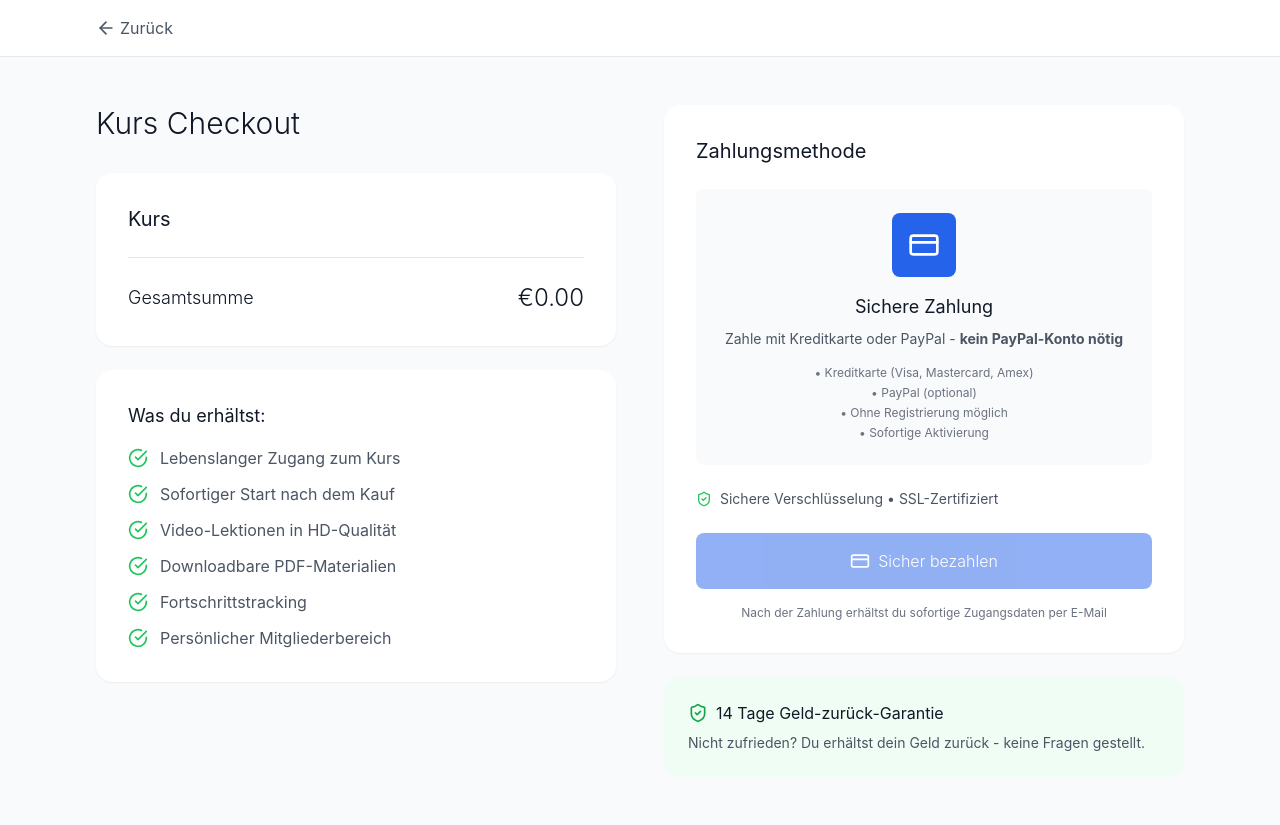
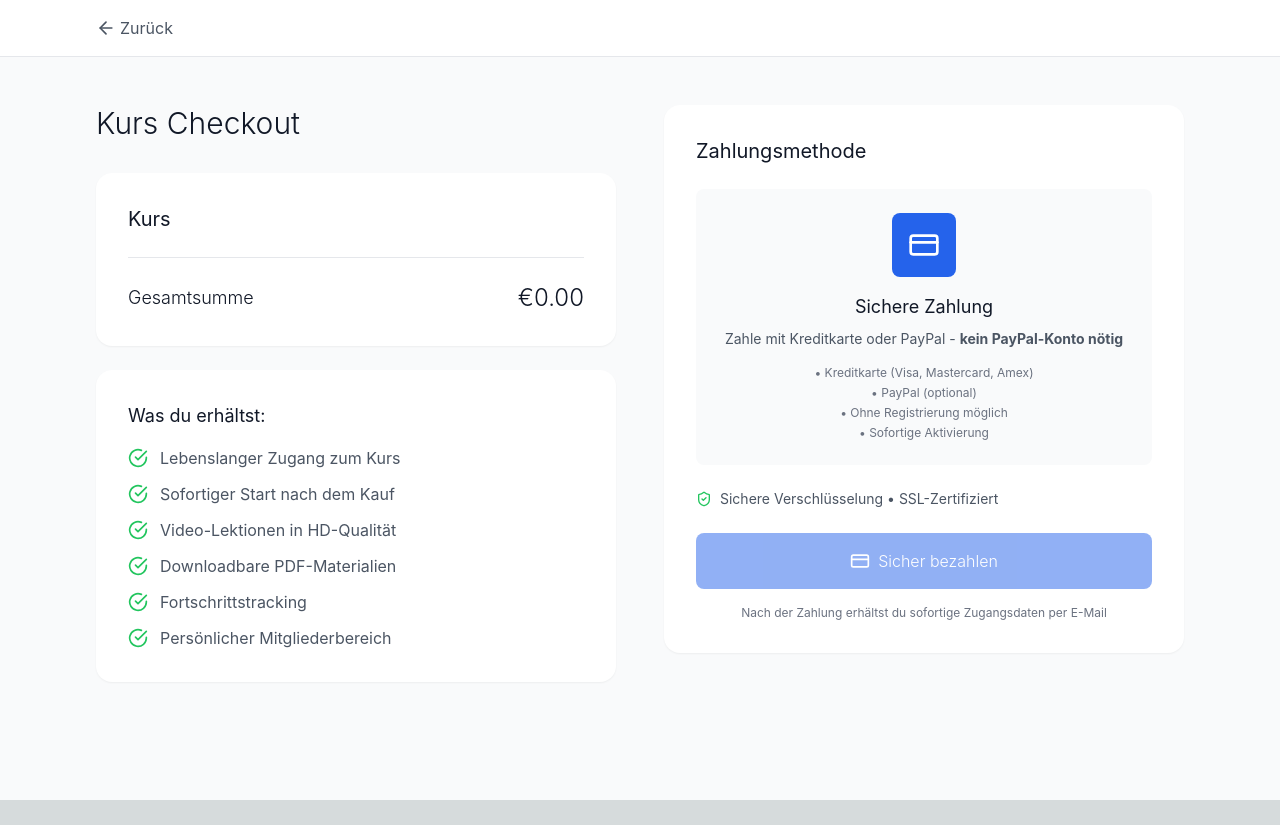
Before and after one commit to eazybusiness/CRM-Funnel-Prototype, a Next.js app: page /checkout in a window 1280 px wide. After the commit the page ends 800 px from the top, so only its background shows below. Built offline with nearby package versions, Linux system fonts and the light colour scheme.

Commit message:
Remove money-back guarantee from checkout page
- Remove 14 Tage Geld-zurück-Garantie section
- Clean up checkout layout
- Focus on core payment process

```diff
--- a/pages/checkout.js
+++ b/pages/checkout.js
@@ -254,16 +254,6 @@ export default function CourseCheckout() {
                 </p>
               </div>
 
-              {/* Money Back Guarantee */}
-              <div className="bg-green-50 rounded-2xl p-6 mt-6">
-                <div className="flex items-center mb-2">
-                  <ShieldCheck className="w-5 h-5 text-green-600 mr-2" />
-                  <h4 className="font-normal text-gray-900">14 Tage Geld-zurück-Garantie</h4>
-                </div>
-                <p className="text-sm text-gray-600">
-                  Nicht zufrieden? Du erhältst dein Geld zurück - keine Fragen gestellt.
-                </p>
-              </div>
             </div>
           </div>
         </main>
```
